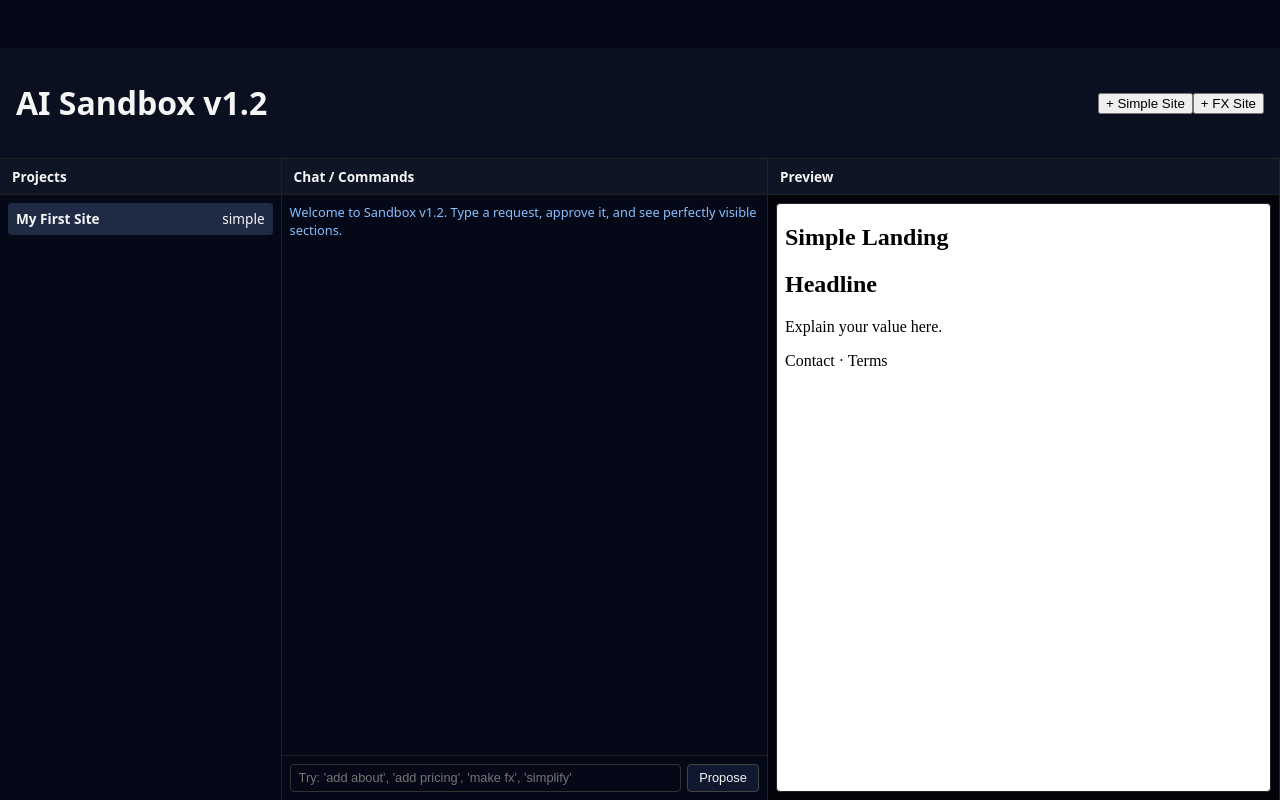
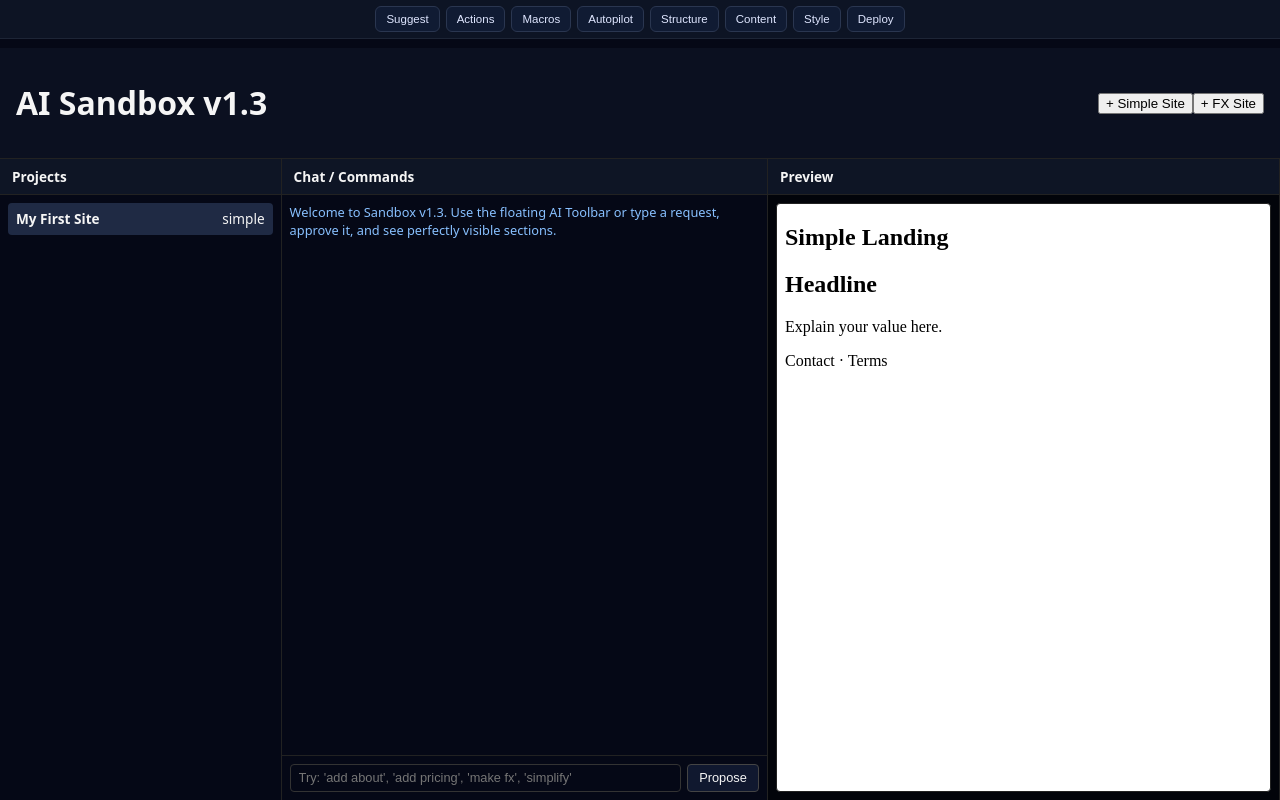
Before and after one commit to aeco111984-source/aiautoai-sandbox, a Next.js app: page / in a window 1280 px wide. Built offline with nearby package versions, Linux system fonts and the light colour scheme.

Commit message:
Update index.js

```diff
--- a/pages/index.js
+++ b/pages/index.js
@@ -47,21 +47,27 @@ function buildCommandFromText(text) {
   const t = text.toLowerCase();
 
   if (t.includes("add about")) {
-    return { type: "ADD_SECTION", html: `
+    return {
+      type: "ADD_SECTION",
+      html: `
       <section class="sandbox-section">
         <h2>About</h2>
         <p>Write about your project here.</p>
       </section>
-    ` };
+    `
+    };
   }
 
   if (t.includes("add pricing")) {
-    return { type: "ADD_SECTION", html: `
+    return {
+      type: "ADD_SECTION",
+      html: `
       <section class="sandbox-section">
         <h2>Pricing</h2>
         <p>Basic · Pro · Enterprise.</p>
       </section>
-    ` };
+    `
+    };
   }
 
   if (t.includes("make fx")) {
@@ -79,7 +85,8 @@ function describeCommand(cmd) {
   if (!cmd) return "";
   if (cmd.type === "ADD_SECTION") return "Add a clean, styled section to the page.";
   if (cmd.type === "SET_TEMPLATE" && cmd.template === "fx") return "Switch to the FX template.";
-  if (cmd.type === "SET_TEMPLATE" && cmd.template === "simple") return "Switch to the Simple Landing template.";
+  if (cmd.type === "SET_TEMPLATE" && cmd.template === "simple")
+    return "Switch to the Simple Landing template.";
   return "Unknown action.";
 }
 
@@ -91,7 +98,11 @@ export default function Home() {
   const [activeId, setActiveId] = useState(1);
   const [chatInput, setChatInput] = useState("");
   const [chatLog, setChatLog] = useState([
-    { from: "system", text: "Welcome to Sandbox v1.2. Type a request, approve it, and see perfectly visible sections." }
+    {
+      from: "system",
+      text:
+        "Welcome to Sandbox v1.3. Use the floating AI Toolbar or type a request, approve it, and see perfectly visible sections."
+    }
   ]);
   const [pendingCommand, setPendingCommand] = useState(null);
 
@@ -105,7 +116,10 @@ export default function Home() {
     setProjects(prev => [...prev, { id, name, type, html }]);
     setActiveId(id);
 
-    setChatLog(prev => [...prev, { from: "system", text: `Created ${name} using ${type} template.` }]);
+    setChatLog(prev => [
+      ...prev,
+      { from: "system", text: `Created ${name} using ${type} template.` }
+    ]);
     setPendingCommand(null);
   }
 
@@ -124,7 +138,8 @@ export default function Home() {
         ...prev,
         {
           from: "system",
-          text: "Unrecognized. Try: 'add about', 'add pricing', 'make fx', or 'simplify'."
+          text:
+            "Unrecognized. Try: 'add about', 'add pricing', 'make fx', or 'simplify'."
         }
       ]);
       setPendingCommand(null);
@@ -166,7 +181,6 @@ export default function Home() {
 
     setPendingCommand(null);
 
-    // auto-scroll preview after apply
     setTimeout(() => {
       const iframe = document.querySelector("iframe");
       if (iframe?.contentWindow) {
@@ -175,10 +189,70 @@ export default function Home() {
     }, 100);
   }
 
+  // Floating toolbar handlers (currently logging only — safe, no side effects)
+  function handleToolbarClick(actionId) {
+    setChatLog(prev => [
+      ...prev,
+      { from: "system", text: `ToolbarC clicked: ${actionId}` }
+    ]);
+  }
+
   return (
     <div className="app">
+      {/* Floating AI Studio Toolbar C */}
+      <div className="toolbarC" aria-label="AI Studio Toolbar C">
+        <button
+          data-ai-id="toolbarC-suggest"
+          onClick={() => handleToolbarClick("suggest")}
+        >
+          Suggest
+        </button>
+        <button
+          data-ai-id="toolbarC-actions"
+          onClick={() => handleToolbarClick("actions")}
+        >
+          Actions
+        </button>
+        <button
+          data-ai-id="toolbarC-macros"
+          onClick={() => handleToolbarClick("macros")}
+        >
+          Macros
+        </button>
+        <button
+          data-ai-id="toolbarC-autopilot"
+          onClick={() => handleToolbarClick("autopilot")}
+        >
+          Autopilot
+        </button>
+        <button
+          data-ai-id="toolbarC-structure"
+          onClick={() => handleToolbarClick("structure")}
+        >
+          Structure
+        </button>
+        <button
+          data-ai-id="toolbarC-content"
+          onClick={() => handleToolbarClick("content")}
+        >
+          Content
+        </button>
+        <button
+          data-ai-id="toolbarC-style"
+          onClick={() => handleToolbarClick("style")}
+        >
+          Style
+        </button>
+        <button
+          data-ai-id="toolbarC-deploy"
+          onClick={() => handleToolbarClick("deploy")}
+        >
+          Deploy
+        </button>
+      </div>
+
       <header className="app-header">
-        <h1>AI Sandbox v1.2</h1>
+        <h1>AI Sandbox v1.3</h1>
         <div className="app-header-actions">
           <button onClick={() => addProject("simple")}>+ Simple Site</button>
           <button onClick={() => addProject("fx")}>+ FX Site</button>
@@ -218,9 +292,12 @@ export default function Home() {
 
           {pendingCommand && (
             <div className="pending-box">
-              <div className="pending-title">Pending Action — requires your approval:</div>
-              <div className="pending-desc">{describeCommand(pendingCommand)}</div>
-
+              <div className="pending-title">
+                Pending Action — requires your approval:
+              </div>
+              <div className="pending-desc">
+                {describeCommand(pendingCommand)}
+              </div>
               <button
                 className="pending-apply-btn"
                 onClick={() => applyCommand(pendingCommand)}
```
